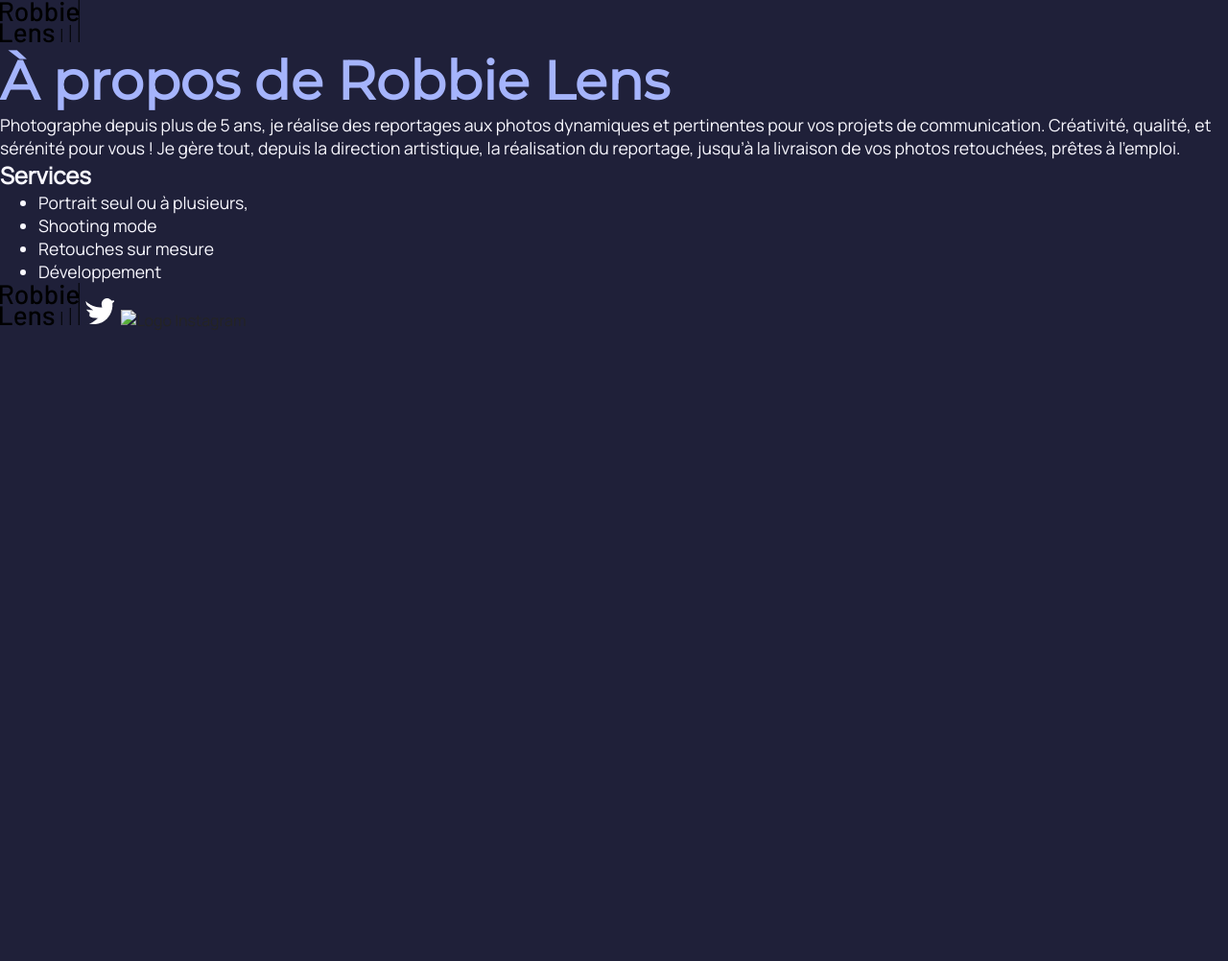
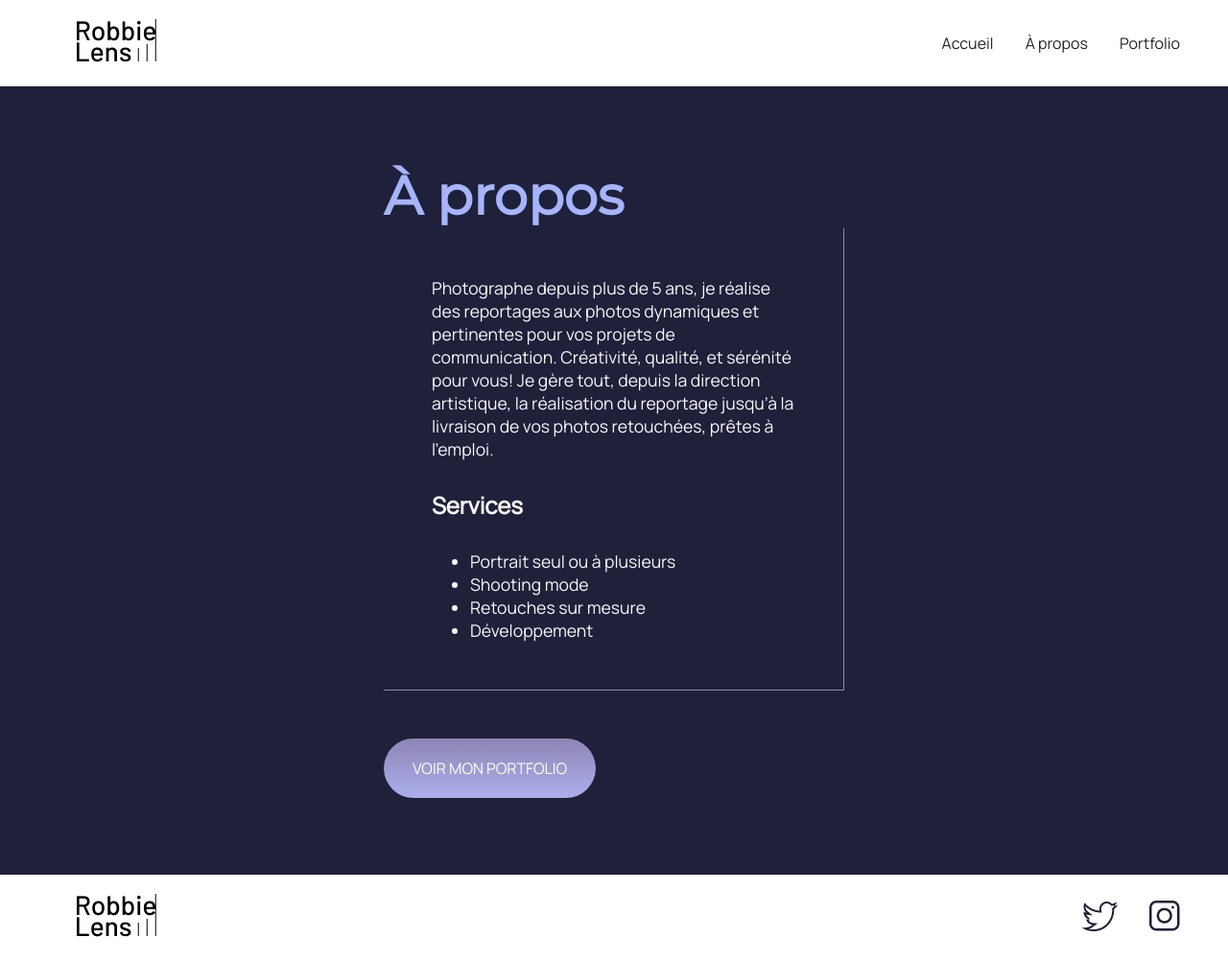
Before and after one commit to inesbssld/Openclassrooms_cours_html, a plain HTML site: page a-propos.html in a window 1280 px wide. Shown: the whole page at 96% size. Before the commit the page ends 800 px from the top, so only its background shows below. Drawn offline with Linux system fonts and the light colour scheme.

Commit message:
modification a propos

```diff
--- a/a-propos.html
+++ b/a-propos.html
@@ -1,41 +1,66 @@
 <!DOCTYPE html>
-<html lang="en">
+<html lang="fr">
   <head>
-    <link rel="preconnect" href="https://fonts.googleapis.com"><link rel="preconnect" href="https://fonts.gstatic.com" crossorigin><link href="https://fonts.googleapis.com/css2?family=Manrope&family=Montserrat&display=swap" rel="stylesheet">
-    <meta charset="UTF-8">
-    <meta http-equiv="X-UA-Compatible" content="IE=edge">
-    <meta name="viewport" content="width=device-width, initial-scale=1.0">
-    <title>À propos de Robbie Lens</title>
-    <link rel="stylesheet" href="style.css">
+    <meta charset="utf-8" />
+    <title>À propos - Robbie Lens Photographie</title>
+    <link href="style.css" rel="stylesheet" />
+    <link rel="preconnect" href="https://fonts.googleapis.com" />
+    <link rel="preconnect" href="https://fonts.gstatic.com" crossorigin />
+    <link
+      href="https://fonts.googleapis.com/css2?family=Manrope&family=Montserrat&display=swap"
+      rel="stylesheet"
+    />
   </head>
+
   <body>
-
-
+    <header>
+      <nav>
+        <a href="index.html" class="lien-icone">
+          <img src="images/logo.png" alt="Logo Robbie Lens" />
+        </a>
         <div>
-    <a href="index.html"><img src="images/logo.png" alt="Logo Robbie l’essence"></a>
+          <a href="index.html">Accueil</a>
+          <a href="a-propos.html">À propos</a>
+          <a href="portfolio.html">Portfolio</a>
         </div>
-
-<h1>À propos de Robbie Lens</h1>
-
-<p>Photographe depuis plus de 5 ans, je réalise des reportages aux photos dynamiques et pertinentes pour vos projets de communication. Créativité, qualité, et sérénité pour vous ! Je gère tout, depuis la direction artistique, la réalisation du reportage, jusqu’à la livraison de vos photos retouchées, prêtes à l’emploi.</p>
-
+      </nav>
+    </header>
+    <main class="a-propos-main">
+      <section>
+        <h1>À propos</h1>
+        <div class="carre-contenu">
+          <p>
+            Photographe depuis plus de 5 ans, je réalise des reportages aux
+            photos dynamiques et pertinentes pour vos projets de communication.
+            Créativité, qualité, et sérénité pour vous! Je gère tout, depuis la
+            direction artistique, la réalisation du reportage jusqu’à la
+            livraison de vos photos retouchées, prêtes à l’emploi.
+          </p>
           <h2>Services</h2>
-
           <ul>
-    <li>Portrait seul ou à plusieurs,</li>
+            <li>Portrait seul ou à plusieurs</li>
             <li>Shooting mode</li>
             <li>Retouches sur mesure</li>
             <li>Développement</li>
           </ul>
-
-
+        </div>
         <div>
-
-<a target ="_blank" href="index.html"><img src="images/logo.png" alt="Logo Robbie robbie-lens"></a>
-<a  target ="_blank" href="https://twitter.com/"> <img src ="images/twitter.png" alt="Logo twitter"></a>
-<a  target="_blank" href="https://www.instagram.com/"><img src="images/" alt="Logo Instagram"></a>
-
+          <a href="portfolio.html" class="cta">VOIR MON PORTFOLIO</a>
         </div>
-
+      </section>
+    </main>
+    <footer>
+      <a href="index.html" class="lien-icone">
+        <img src="images/logo.png" alt="Logo Robbie Lens" />
+      </a>
+      <div>
+        <a target="_blank" href="https://twitter.com/" class="lien-icone">
+          <img src="images/twitter.png" alt="Logo Twitter" />
+        </a>
+        <a target="_blank" href="https://www.instagram.com/" class="lien-icone">
+          <img src="images/instagram.png" alt="Logo Instagram" />
+        </a>
+      </div>
+    </footer>
   </body>
 </html>
```
Lines whose indentation alone changed are shown as unchanged.
